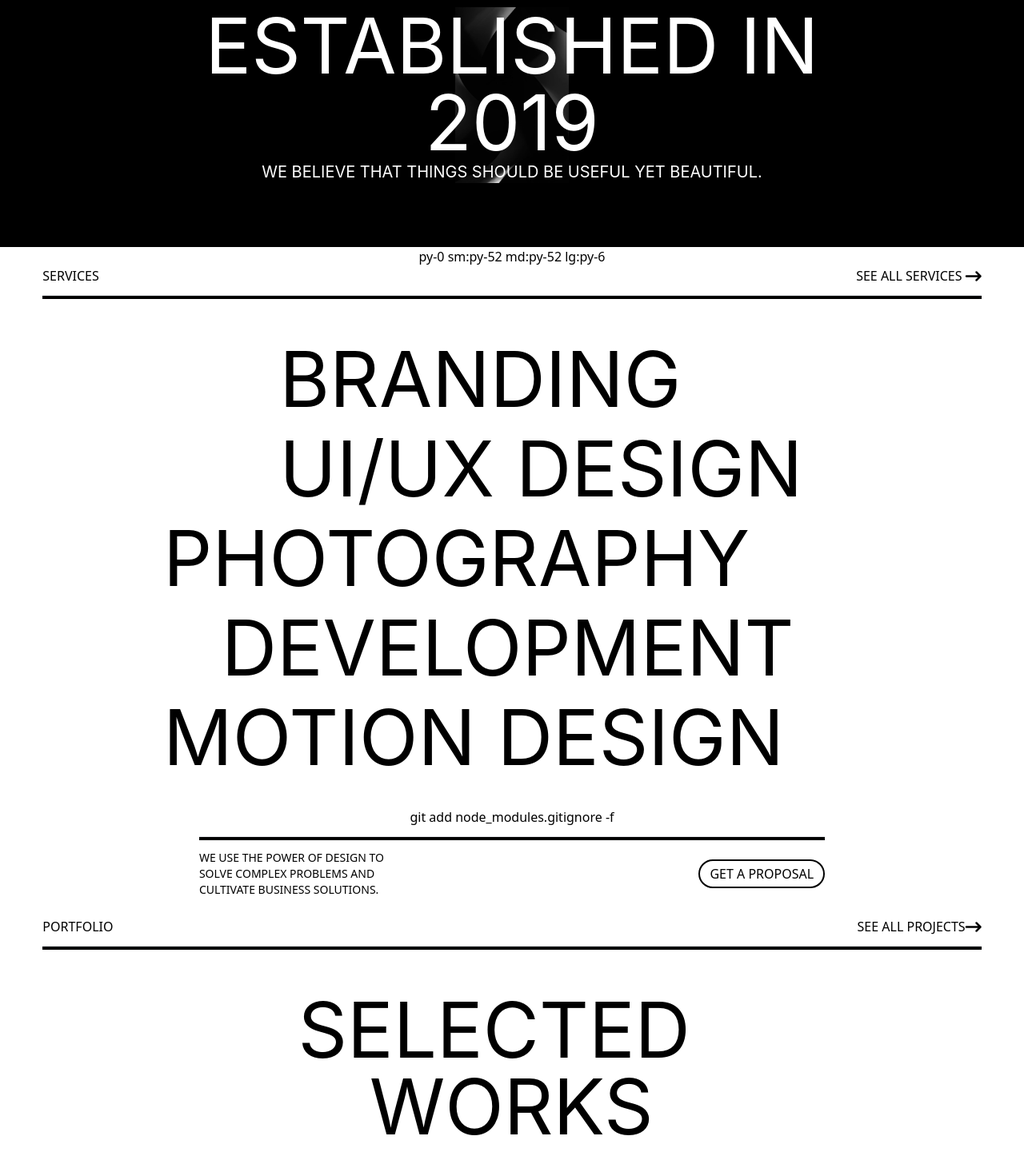
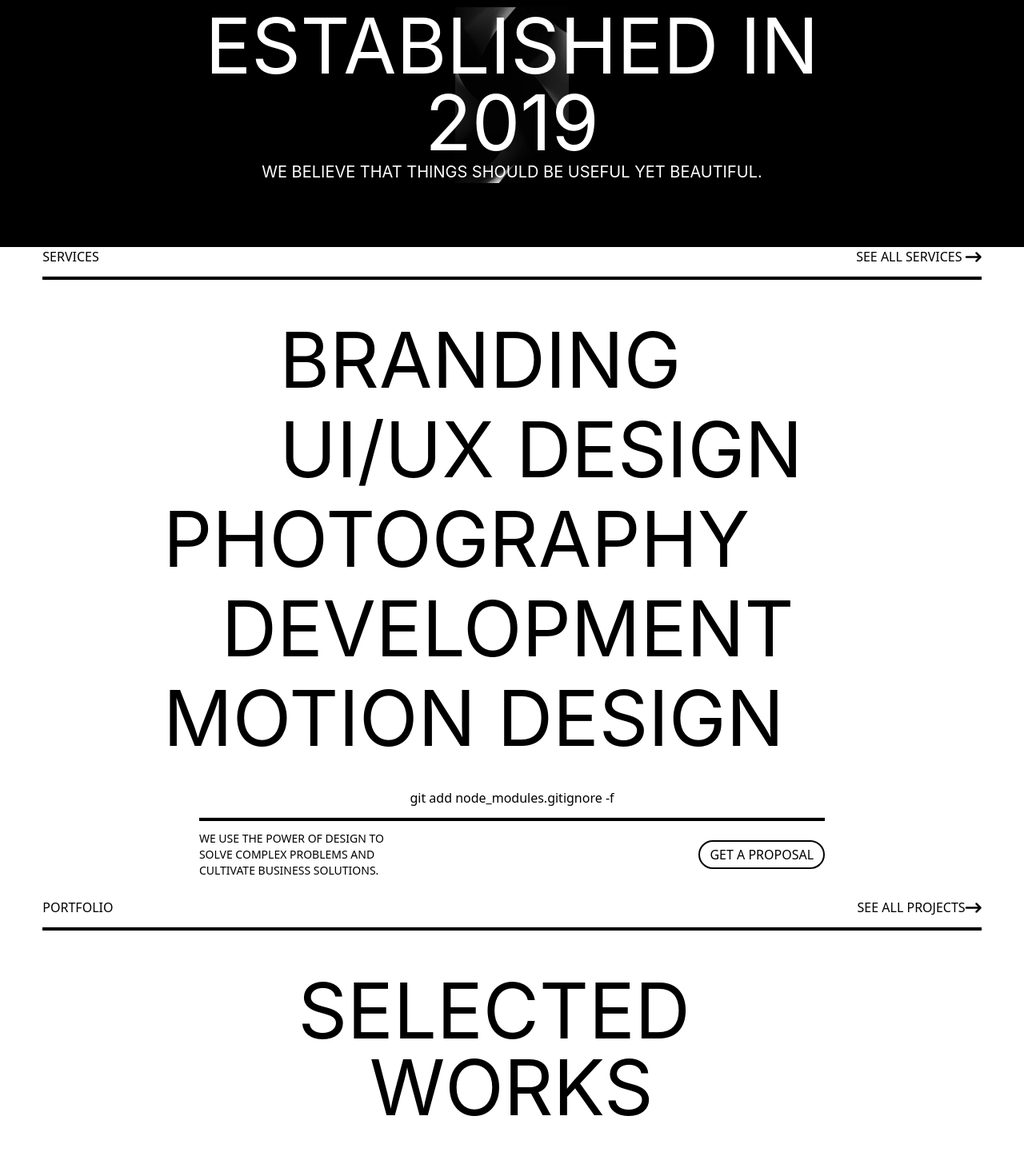
Before and after one commit to CuteReaper/test1, a PHP site: page / in a window 1280 px wide. Shown: the part 1510-2951 px from the top of the page at 80% size. Run offline with PHP 8.4, Linux system fonts and the light colour scheme.

Commit message:
4th commit

```diff
--- a/public/index.php
+++ b/public/index.php
@@ -165,7 +165,7 @@
   <!-- third section -->
 
   <section class="bg-white">
-    <div class=" flex flex-col justify-center items-center container w-11/12 mx-auto "> py-0 sm:py-52 md:py-52 lg:py-6
+    <div class=" flex flex-col justify-center items-center container w-11/12 mx-auto ">
       <div class="flex justify-between w-full">
         <span>SERVICES</span>
         <a href="#"><span>SEE ALL SERVICES <i class="fa-solid fa-arrow-right-long fa-lg" style="color: #000000;"></i></span></a>
```
